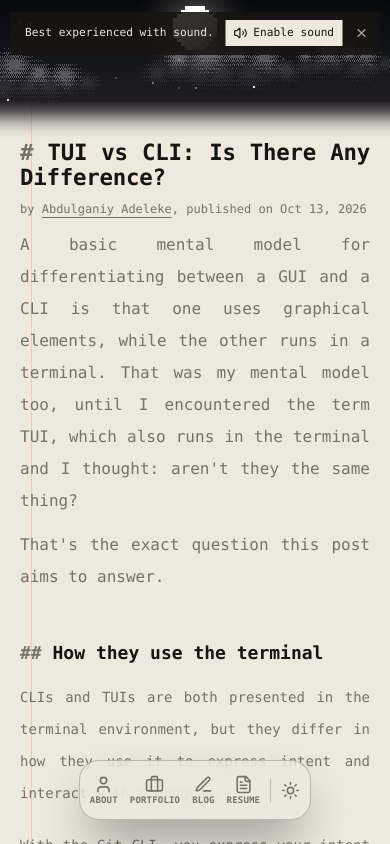
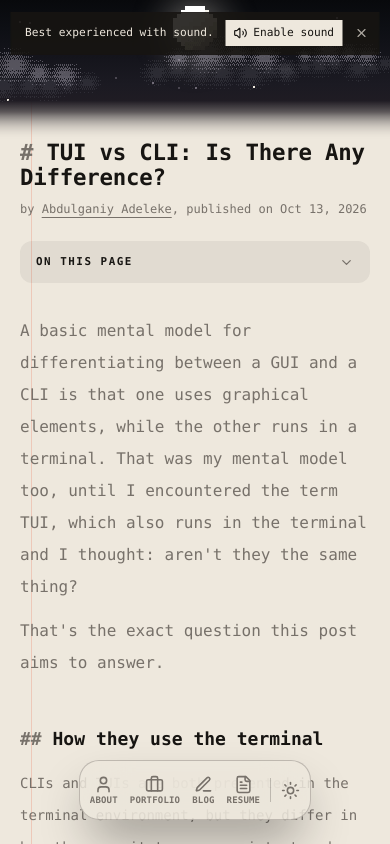
Before and after one commit to manueldezman/Portfolio-2, a Next.js app: page /blog/tui-vs-cli in a window 390 px wide. Shown: the top 844 px of the page. Built offline with nearby package versions, Linux system fonts and the light colour scheme.

Commit message:
feat(blog): add collapsible mobile table of contents
Place the expandable TOC under the byline on small screens, add breathing

room before the article body, and keep headings left-aligned on mobile

instead of justifying them.

```diff
--- a/app/blog/(articles)/tui-vs-cli/page.tsx
+++ b/app/blog/(articles)/tui-vs-cli/page.tsx
@@ -1,6 +1,7 @@
 import type { Metadata } from "next";
 import Link from "next/link";
 import { Heading } from "@/components/Heading";
+import { MobileTableOfContents } from "@/components/MobileTableOfContents";
 import { ShareButtons } from "@/components/ShareButtons";
 import { TableOfContents } from "@/components/TableOfContents";
 import { blogPosts } from "@/content/blog";
@@ -89,13 +90,14 @@ export default function TuiVsCliPost() {
           </div>
         </aside>
 
-        <article className="min-w-0 max-w-3xl text-justify [text-justify:inter-word]">
+        <article className="min-w-0 max-w-3xl text-left [text-justify:inter-word] lg:text-justify">
           <header className="scroll-mt-32" id="overview">
-            <Heading level={1}>TUI vs CLI: Is There Any Difference?</Heading>
+            <Heading className="text-left" level={1}>TUI vs CLI: Is There Any Difference?</Heading>
             <p className="mt-3 font-mono text-xs text-[var(--muted)]">
               by <Link className="link-ring underline underline-offset-4" href="/">Abdulganiy Adeleke</Link>, published on Oct 13, 2026
             </p>
-            <p className="mt-3 text-base leading-8 text-[var(--muted)]">
+            <MobileTableOfContents className="mt-6 lg:hidden" items={toc} />
+            <p className="mt-8 text-base leading-8 text-[var(--muted)]">
               A basic mental model for differentiating between a GUI and a CLI is that one uses
               graphical elements, while the other runs in a terminal. That was my mental model too,
               until I encountered the term TUI, which also runs in the terminal and I thought:
@@ -105,7 +107,7 @@ export default function TuiVsCliPost() {
           </header>
 
           <section className="mt-12 scroll-mt-32" id="express">
-            <Heading level={2}>How they use the terminal</Heading>
+            <Heading className="text-left" level={2}>How they use the terminal</Heading>
             <div className="mt-4 space-y-5 leading-8 text-[var(--muted)]">
               <p>
                 CLIs and TUIs are both presented in the terminal environment, but they differ in how
@@ -186,7 +188,7 @@ export default function TuiVsCliPost() {
           </section>
 
           <section className="mt-12 scroll-mt-32" id="experience">
-            <Heading level={2}>User experience and automation</Heading>
+            <Heading className="text-left" level={2}>User experience and automation</Heading>
             <div className="mt-4 space-y-5 leading-8 text-[var(--muted)]">
               <p>
                 The CLI is well suited to automation, but it can be difficult for beginners to
@@ -230,7 +232,7 @@ export default function TuiVsCliPost() {
           </section>
 
           <section className="mt-12 scroll-mt-32" id="wrap">
-            <Heading level={2}>Wrapping up</Heading>
+            <Heading className="text-left" level={2}>Wrapping up</Heading>
             <p className="mt-4 leading-8 text-[var(--muted)]">
               Thank you for reading to the end. I hope you can now boldly state the difference
               between TUI and CLI, but if there is a part that still feels confusing, do let me know
--- /dev/null
+++ b/components/MobileTableOfContents.tsx
@@ -0,0 +1,46 @@
+import { ChevronDown } from "lucide-react";
+
+type TocItem = readonly [id: string, label: string];
+
+type MobileTableOfContentsProps = {
+  className?: string;
+  items: readonly TocItem[];
+  label?: string;
+};
+
+export function MobileTableOfContents({
+  className,
+  items,
+  label = "On this page",
+}: MobileTableOfContentsProps) {
+  return (
+    <details
+      className={[
+        "group rounded-xl bg-[color-mix(in_srgb,var(--rule)_6%,transparent)] px-4 py-3",
+        className,
+      ]
+        .filter(Boolean)
+        .join(" ")}
+    >
+      <summary className="link-ring flex cursor-pointer list-none items-center justify-between gap-3 font-mono text-[0.68rem] font-bold uppercase tracking-[0.14em] text-[var(--text)] [&::-webkit-details-marker]:hidden">
+        {label}
+        <ChevronDown
+          aria-hidden="true"
+          className="shrink-0 text-[var(--muted)] transition-transform group-open:rotate-180"
+          size={15}
+        />
+      </summary>
+      <nav aria-label={label} className="mt-3 flex flex-col border-l border-[var(--rule-soft)]">
+        {items.map(([id, text]) => (
+          <a
+            className="link-ring block py-1.5 pl-4 pr-2 text-sm leading-6 text-[var(--muted)]"
+            href={`#${id}`}
+            key={id}
+          >
+            {text}
+          </a>
+        ))}
+      </nav>
+    </details>
+  );
+}
```
